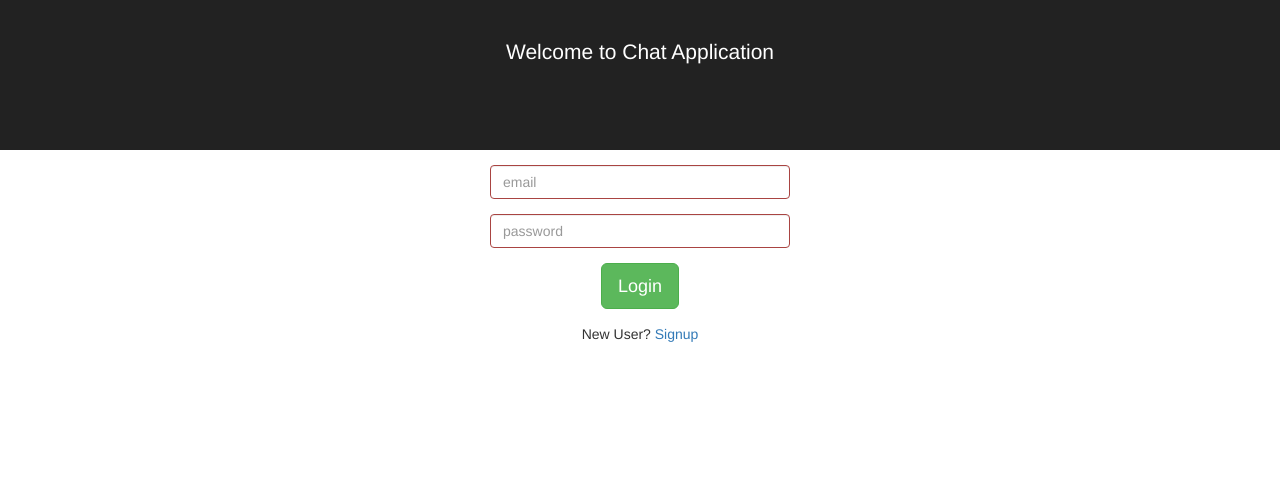
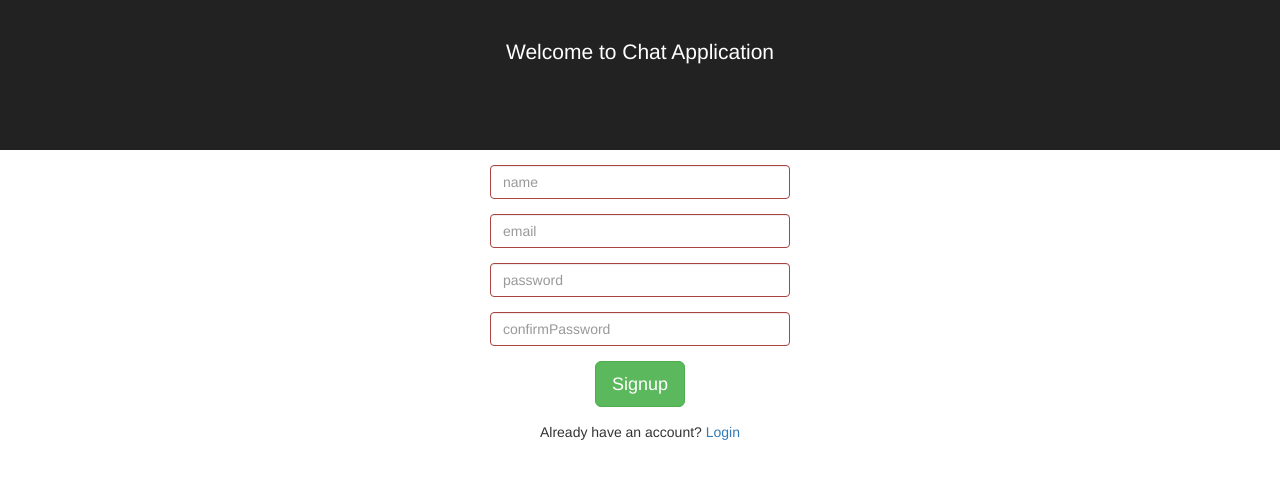
Before and after one commit to vvangeepuram/chat-app, a React (Create React App) app: page /signup in a window 1280 px wide. Shown: the top 478 px of the page. Built offline with nearby package versions, Linux system fonts and the light colour scheme.

Commit message:
sign up and login forms

```diff
--- a/package.json
+++ b/package.json
@@ -7,7 +7,8 @@
     "react-dom": "^16.0.0",
     "react-scripts": "1.0.14",
     "react-bootstrap": "^0.31.3",
-    "react-center": "^1.1.1"
+    "react-center": "^1.1.1",
+    "react-router-dom": "^4.2.2"
 
   },
   "scripts": {
--- a/src/App.css
+++ b/src/App.css
@@ -32,6 +32,10 @@ form {
   margin-top: 15px;
 }
 
+#name {
+  margin-top: 15px;
+}
+
 @keyframes App-logo-spin {
   from { transform: rotate(0deg); }
   to { transform: rotate(360deg); }
--- a/src/App.js
+++ b/src/App.js
@@ -1,69 +1,19 @@
 import React, { Component } from 'react';
-import {FormControl, FormGroup, Button} from 'react-bootstrap';
+import {Switch, Route, BrowserRouter} from 'react-router-dom';
 import './App.css';
+import SignUp from "./SignUp";
+import Login from "./Login";
 
 class App extends Component {
-    constructor(props) {
-        super(props);
-        this.state = {
-            email: '',
-            password: ''
-        }
-        this.handleChange = this.handleChange.bind(this);
-    }
+  render() {
 
-    getEmailValidationState() {
-        const reg = /^(([^<>()\[\]\\.,;:\s@"]+(\.[^<>()\[\]\\.,;:\s@"]+)*)|(".+"))@((\[[0-9]{1,3}\.[0-9]{1,3}\.[0-9]{1,3}\.[0-9]{1,3}])|(([a-zA-Z\-0-9]+\.)+[a-zA-Z]{2,}))$/;
-        return reg.test(this.state.email) ? "success" : "error";
-    }
-
-    getPasswordValidationState() {
-        const reg = /^(?=.*[A-Za-z])(?=.*\d)[A-Za-z\d]{8,}$/;
-        return reg.test(this.state.password) ? "success" : "error";
-    }
-
-    handleChange(e) {
-        this.setState({[e.target.name]: e.target.value});
-    }
-
-
-  render() {
     return (
-      <div className="App">
-        <header className="App-header">
-          <h1 className="App-title">Welcome to Chat Application</h1>
-            <link rel="stylesheet" href="https://maxcdn.bootstrapcdn.com/bootstrap/latest/css/bootstrap.min.css"/>
-        </header>
-          <form>
-              <FormGroup
-                validationState={this.getEmailValidationState()}>
-                  <FormControl
-                      id="email"
-                      name="email"
-                      type="text"
-                      value={this.state.email}
-                      onChange={this.handleChange}
-                      placeholder="email">
-
-                  </FormControl>
-              </FormGroup>
-              <FormGroup
-                validationState={this.getPasswordValidationState()}>
-                  <FormControl
-                      name="password"
-                      type="password"
-                      value={this.state.password}
-                      onChange={this.handleChange}
-                      placeholder="password">
-
-                  </FormControl>
-              </FormGroup>
-              <FormGroup>
-                  <Button bsStyle="success" bsSize="large">Login</Button>
-              </FormGroup>
-              <p>New User? <a onClick={this.handleChange}> Signup</a></p>
-          </form>
-      </div>
+        <BrowserRouter>
+            <Switch>
+                <Route exact path="/" component={Login}/>
+                <Route exact path="/signup" component={SignUp}/>
+            </Switch>
+        </BrowserRouter>
     );
   }
 }
--- /dev/null
+++ b/src/Header.js
@@ -0,0 +1,18 @@
+import React, {Component} from 'react';
+
+
+
+class Header extends Component {
+    render(){
+        return(
+            <header className="App-header">
+                <h1 className="App-title">Welcome to Chat Application</h1>
+                <link rel="stylesheet" href="https://maxcdn.bootstrapcdn.com/bootstrap/latest/css/bootstrap.min.css"/>
+            </header>
+
+
+        );
+    }
+}
+
+export default Header;
--- /dev/null
+++ b/src/Login.js
@@ -0,0 +1,72 @@
+import React, { Component } from 'react';
+import {FormControl, FormGroup, Button} from 'react-bootstrap';
+import {Link} from 'react-router-dom';
+import './App.css';
+import './Header.js';
+import Header from "./Header";
+
+class Login extends Component {
+    constructor(props) {
+        super(props);
+        this.state = {
+            email: '',
+            password: ''
+        }
+        this.handleChange = this.handleChange.bind(this);
+    }
+
+    getEmailValidationState() {
+        const reg = /^(([^<>()[\]\\.,;:\s@"]+(\.[^<>()[\]\\.,;:\s@"]+)*)|(".+"))@((\[[0-9]{1,3}\.[0-9]{1,3}\.[0-9]{1,3}\.[0-9]{1,3}])|(([a-zA-Z\-0-9]+\.)+[a-zA-Z]{2,}))$/;
+        return reg.test(this.state.email) ? "success" : "error";
+    }
+
+    getPasswordValidationState() {
+        const reg = /^(?=.*[A-Za-z])(?=.*\d)[A-Za-z\d]{8,}$/;
+        return reg.test(this.state.password) ? "success" : "error";
+    }
+
+    handleChange(e) {
+        this.setState({[e.target.name]: e.target.value});
+    }
+
+
+    render() {
+
+        return (
+            <div className="App">
+                <Header/>
+                <form>
+                    <FormGroup
+                        validationState={this.getEmailValidationState()}>
+                        <FormControl
+                            id="email"
+                            name="email"
+                            type="text"
+                            value={this.state.email}
+                            onChange={this.handleChange}
+                            placeholder="email">
+
+                        </FormControl>
+                    </FormGroup>
+                    <FormGroup
+                        validationState={this.getPasswordValidationState()}>
+                        <FormControl
+                            name="password"
+                            type="password"
+                            value={this.state.password}
+                            onChange={this.handleChange}
+                            placeholder="password">
+
+                        </FormControl>
+                    </FormGroup>
+                    <FormGroup>
+                        <Button bsStyle="success" bsSize="large">Login</Button>
+                    </FormGroup>
+                    <p>New User? <Link to="/signup"> Signup</Link></p>
+                </form>
+            </div>
+        );
+    }
+}
+
+export default Login;
--- /dev/null
+++ b/src/SignUp.js
@@ -0,0 +1,109 @@
+import React, {Component} from 'react';
+import {Link} from 'react-router-dom';
+import Header from "./Header";
+import {FormControl, FormGroup, Button} from 'react-bootstrap';
+
+
+class SignUp extends Component {
+    constructor(props) {
+        super(props);
+        this.state = {
+            name: '',
+            email: '',
+            password: '',
+            confirmPassword: ''
+        }
+        this.handleChange = this.handleChange.bind(this);
+    }
+
+    getNameValidationState() {
+        return this.state.name.length > 0 ? "success" : "error";
+    }
+
+
+    getEmailValidationState() {
+        const reg = /^(([^<>()[\]\\.,;:\s@"]+(\.[^<>()[\]\\.,;:\s@"]+)*)|(".+"))@((\[[0-9]{1,3}\.[0-9]{1,3}\.[0-9]{1,3}\.[0-9]{1,3}])|(([a-zA-Z\-0-9]+\.)+[a-zA-Z]{2,}))$/;
+        return reg.test(this.state.email) ? "success" : "error";
+    }
+
+    getPasswordValidationState() {
+        const reg = /^(?=.*[A-Za-z])(?=.*\d)[A-Za-z\d]{8,}$/;
+        return reg.test(this.state.password) ? "success" : "error";
+    }
+
+    getConfirmPasswordValidationState() {
+        return (this.getPasswordValidationState() === "success" && this.state.confirmPassword === this.state.password) ?
+            "success" : "error";
+    }
+
+    handleChange(e) {
+        this.setState({[e.target.name]: e.target.value});
+    }
+
+
+
+    render() {
+
+        return(
+            <div className="App">
+                <Header/>
+                <form>
+                    <FormGroup
+                        validationState={this.getNameValidationState()}>
+                        <FormControl
+                            id="name"
+                            name="name"
+                            type="text"
+                            value={this.state.name}
+                            onChange={this.handleChange}
+                            placeholder="name">
+
+                        </FormControl>
+                    </FormGroup>
+                    <FormGroup
+                        validationState={this.getEmailValidationState()}>
+                        <FormControl
+                            id="email"
+                            name="email"
+                            type="text"
+                            value={this.state.email}
+                            onChange={this.handleChange}
+                            placeholder="email">
+
+                        </FormControl>
+                    </FormGroup>
+                    <FormGroup
+                        validationState={this.getPasswordValidationState()}>
+                        <FormControl
+                            name="password"
+                            type="password"
+                            value={this.state.password}
+                            onChange={this.handleChange}
+                            placeholder="password">
+
+                        </FormControl>
+                    </FormGroup>
+                    <FormGroup
+                        validationState={this.getConfirmPasswordValidationState()}>
+                        <FormControl
+                            id="confirmPassword"
+                            name="confirmPassword"
+                            type="password"
+                            value={this.state.confirmPassword}
+                            onChange={this.handleChange}
+                            placeholder="confirmPassword">
+
+                        </FormControl>
+                    </FormGroup>
+                    <FormGroup>
+                        <Button bsStyle="success" bsSize="large">Signup</Button>
+                    </FormGroup>
+                    <p> Already have an account? <Link to="/">Login</Link></p>
+                </form>
+            </div>
+
+        )
+    }
+}
+
+export default SignUp;
```
Also changed, not shown: 1 other file (tests, documents, lock files or other folders).
